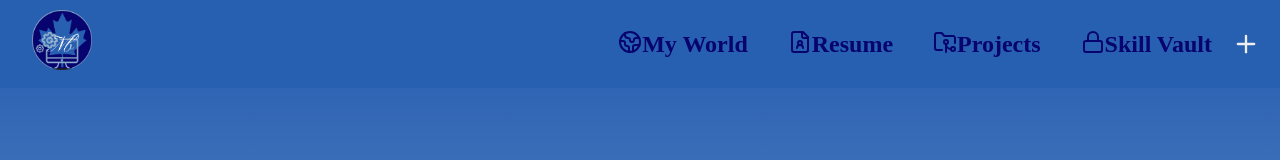
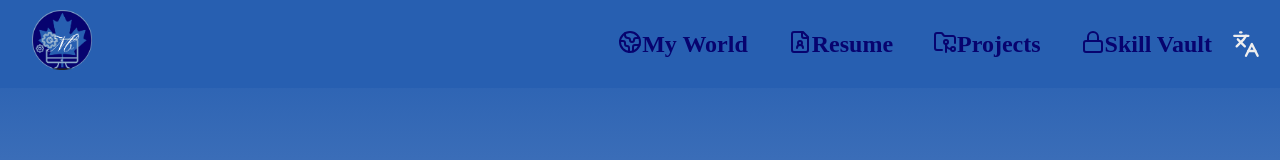
Before and after one commit to Theerabyte/bweb, a Next.js app: page / in a window 1280 px wide. Shown: the top 160 px of the page. Built offline with nearby package versions, Linux system fonts and the light colour scheme; a web font is replaced by a local one.

Commit message:
golf 31.08.25
neues lang icon

```diff
--- a/src/components/LanguageSwitcher.js
+++ b/src/components/LanguageSwitcher.js
@@ -1,5 +1,5 @@
 import React, { useState } from 'react'
-import { Plus, X } from 'lucide-react'
+import { Languages, SpellCheck } from 'lucide-react'
 import { DE, GB, FR } from 'country-flag-icons/react/3x2'
 import { useLanguage } from '@/[language]/LanguageContext'
 
@@ -20,7 +20,7 @@ const LanguageSwitcher = () => {
       <div style={{ cursor: 'pointer', fontSize: '24px', display: 'flex', alignItems: 'center', justifyContent: 'center', color: '#07036f !important' }}
         onClick={toggleExpand}
       >
-        {isExpanded ? <X size={28} /> : <Plus size={28} />}
+        {isExpanded ? <SpellCheck size={28} /> : <Languages size={28} />}
       </div>
       {isExpanded && (
         <div className='langBox'>
```
